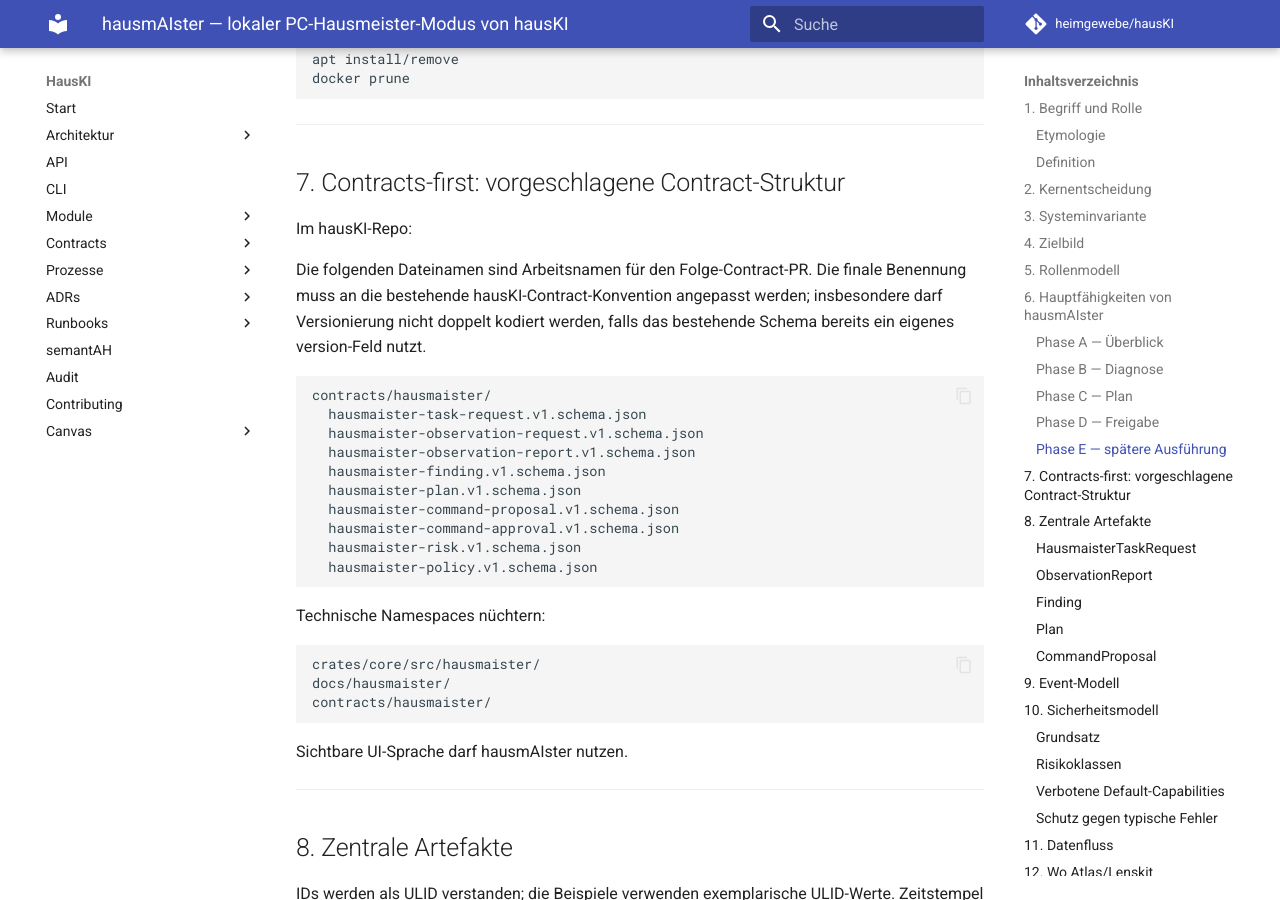
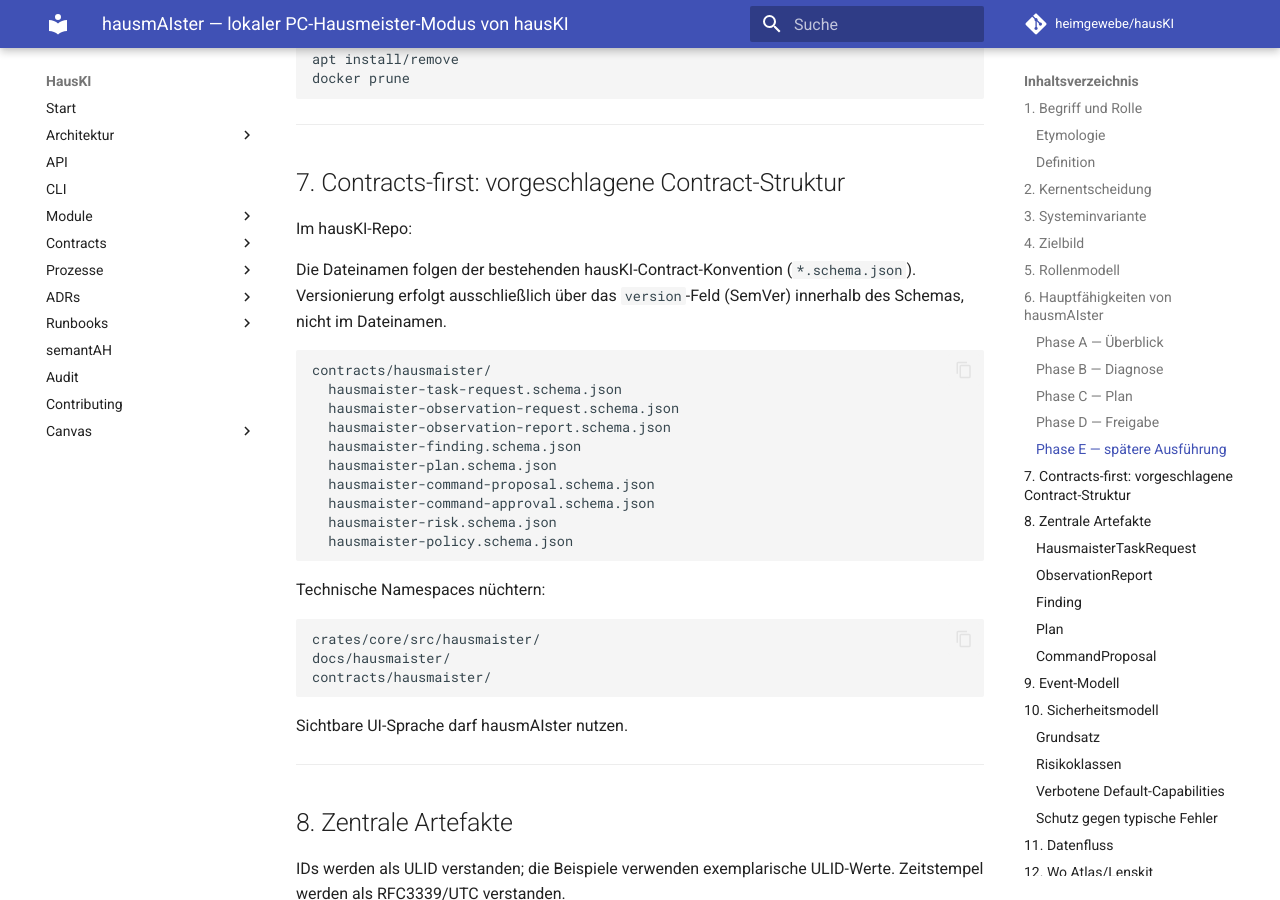
Before and after one commit to heimgewebe/hausKI, an MkDocs documentation site: the page built from docs/hausmaister/blueprint.md, in a window 1280 px wide and 900 px high, scrolled down 6218 px. Built offline with MkDocs 1.6.1 and Material for MkDocs 9.7.7, drawn with Linux system fonts in a browser that asks for light colours; comment, search, counter and statistics services are not loaded; some of the changed text lies outside the part shown.

Commit message:
fix(ci): resolve lychee duplicate output config and align blueprint conventions
- Move --output and --format flags from lychee args to action with: block
  to fix 'output is set in args as well as in action configuration' error
- Remove .v1 suffix from schema filenames; versioning via version field (SemVer)
- Remove .v1 suffix from event kind strings; align with contracts/events.schema.json
  convention where version field is used and kind strings are versionless

Agent-Logs-Url: https://github.com/heimgewebe/hausKI/sessions/22b37933-b168-48c4-bfe0-b14bbc8efa3b

Co-authored-by: alexdermohr <216529510+alexdermohr@users.noreply.github.com>

````diff
--- a/docs/hausmaister/blueprint.md
+++ b/docs/hausmaister/blueprint.md
@@ -243,19 +243,19 @@ docker prune
 
 Im hausKI-Repo:
 
-Die folgenden Dateinamen sind Arbeitsnamen für den Folge-Contract-PR. Die finale Benennung muss an die bestehende hausKI-Contract-Konvention angepasst werden; insbesondere darf Versionierung nicht doppelt kodiert werden, falls das bestehende Schema bereits ein eigenes version-Feld nutzt.
+Die Dateinamen folgen der bestehenden hausKI-Contract-Konvention (`*.schema.json`). Versionierung erfolgt ausschließlich über das `version`-Feld (SemVer) innerhalb des Schemas, nicht im Dateinamen.
 
 ```text
 contracts/hausmaister/
-  hausmaister-task-request.v1.schema.json
-  hausmaister-observation-request.v1.schema.json
-  hausmaister-observation-report.v1.schema.json
-  hausmaister-finding.v1.schema.json
-  hausmaister-plan.v1.schema.json
-  hausmaister-command-proposal.v1.schema.json
-  hausmaister-command-approval.v1.schema.json
-  hausmaister-risk.v1.schema.json
-  hausmaister-policy.v1.schema.json
+  hausmaister-task-request.schema.json
+  hausmaister-observation-request.schema.json
+  hausmaister-observation-report.schema.json
+  hausmaister-finding.schema.json
+  hausmaister-plan.schema.json
+  hausmaister-command-proposal.schema.json
+  hausmaister-command-approval.schema.json
+  hausmaister-risk.schema.json
+  hausmaister-policy.schema.json
 ```
 
 Technische Namespaces nüchtern:
@@ -364,19 +364,19 @@ IDs werden als ULID verstanden; die Beispiele verwenden exemplarische ULID-Werte
 
 Events sind Beobachtung und Verlauf. Commands sind Handlungsabsicht. Nicht vermischen.
 
-Die Event-Namen sind Arbeitsnamen. Im Folge-Contract-PR ist gegen die bestehende hausKI-Event-Konvention zu prüfen, ob Versionierung im Event-Kind, im separaten version-Feld oder bewusst in beiden Formen geführt wird.
+Die Event-`kind`-Strings enthalten keine Versionsnummer. Versionierung erfolgt ausschließlich über das `version`-Feld (SemVer) gemäß der bestehenden hausKI-Event-Konvention (`contracts/events.schema.json`).
 
 ```text
-hausmaister.task.requested.v1
-hausmaister.observation.requested.v1
-hausmaister.observation.completed.v1
-hausmaister.finding.created.v1
-hausmaister.plan.proposed.v1
-hausmaister.command.proposed.v1
-hausmaister.command.approved.v1
-hausmaister.command.rejected.v1
-hausmaister.command.executed.v1
-hausmaister.command.failed.v1
+hausmaister.task.requested
+hausmaister.observation.requested
+hausmaister.observation.completed
+hausmaister.finding.created
+hausmaister.plan.proposed
+hausmaister.command.proposed
+hausmaister.command.approved
+hausmaister.command.rejected
+hausmaister.command.executed
+hausmaister.command.failed
 ```
 
 Wichtig:
````
Also changed, not shown: 1 other file.
